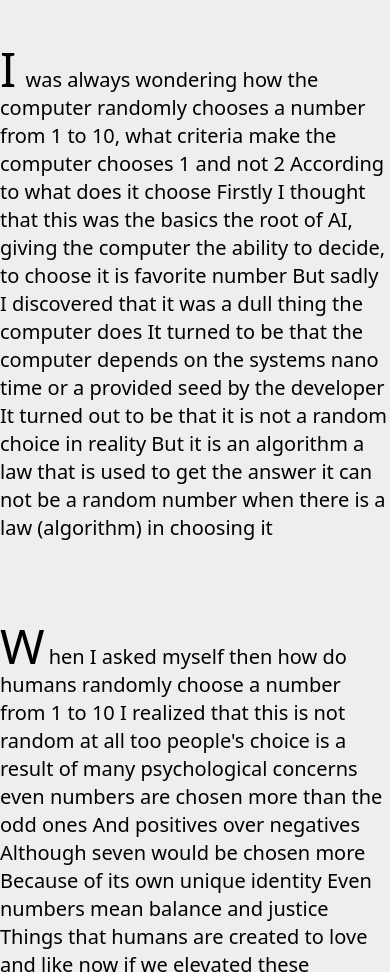
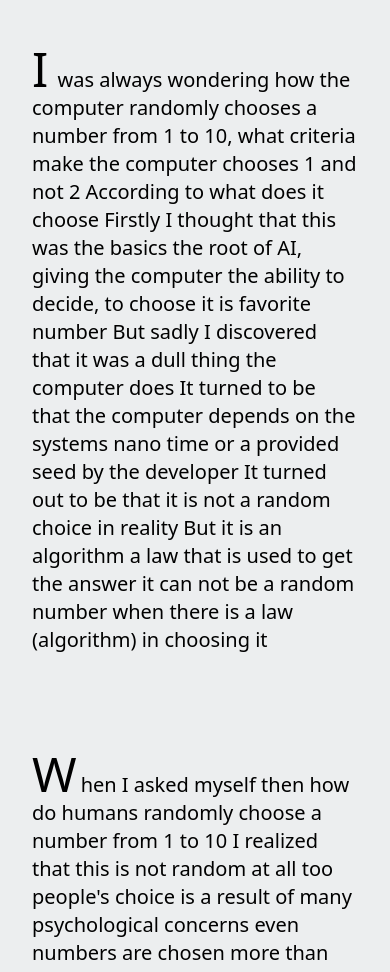
Before and after one commit to YUSUF-SELEIM/My-Resume, a website: page thoughts.html in a window 390 px wide. Shown: the part 209-1181 px from the top of the page. Drawn offline with nearby package versions, Linux system fonts and the light colour scheme.

Commit message:
Done some Margins

```diff
--- a/thoughts.html
+++ b/thoughts.html
@@ -84,7 +84,7 @@
 			</header>
 
 			<p
-				class="first-letter:text-5xl first-letter:pr-1 text-xl dark:text-white mx-15 my-12 md:mx-24">
+				class="first-letter:text-5xl first-letter:pr-1 text-xl dark:text-white min-w-[100px] mx-8 my-12 md:mx-24">
 				I was always wondering how the computer randomly chooses a number from 1
 				to 10, what criteria make the computer chooses 1 and not 2 According to
 				what does it choose Firstly I thought that this was the basics the root
@@ -97,7 +97,7 @@
 				law (algorithm) in choosing it
 			</p>
 			<p
-				class="first-letter:text-5xl first-letter:pr-1 text-xl dark:text-white mx-15 my-8 md:mx-24">
+				class="first-letter:text-5xl first-letter:pr-1 text-xl dark:text-white min-w-[100px] mx-8 my-12 md:mx-24">
 				When I asked myself then how do humans randomly choose a number from 1
 				to 10 I realized that this is not random at all too people's choice is a
 				result of many psychological concerns even numbers are chosen more than
```
Also changed, not shown: css/main.css.
